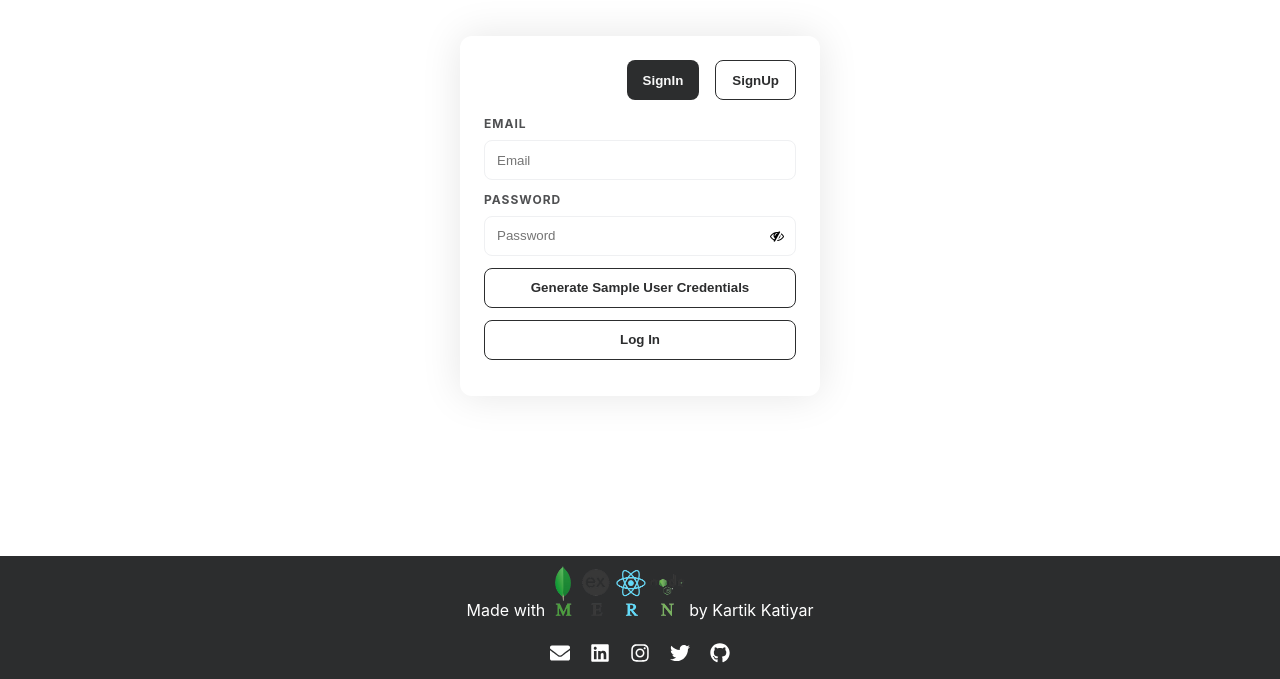
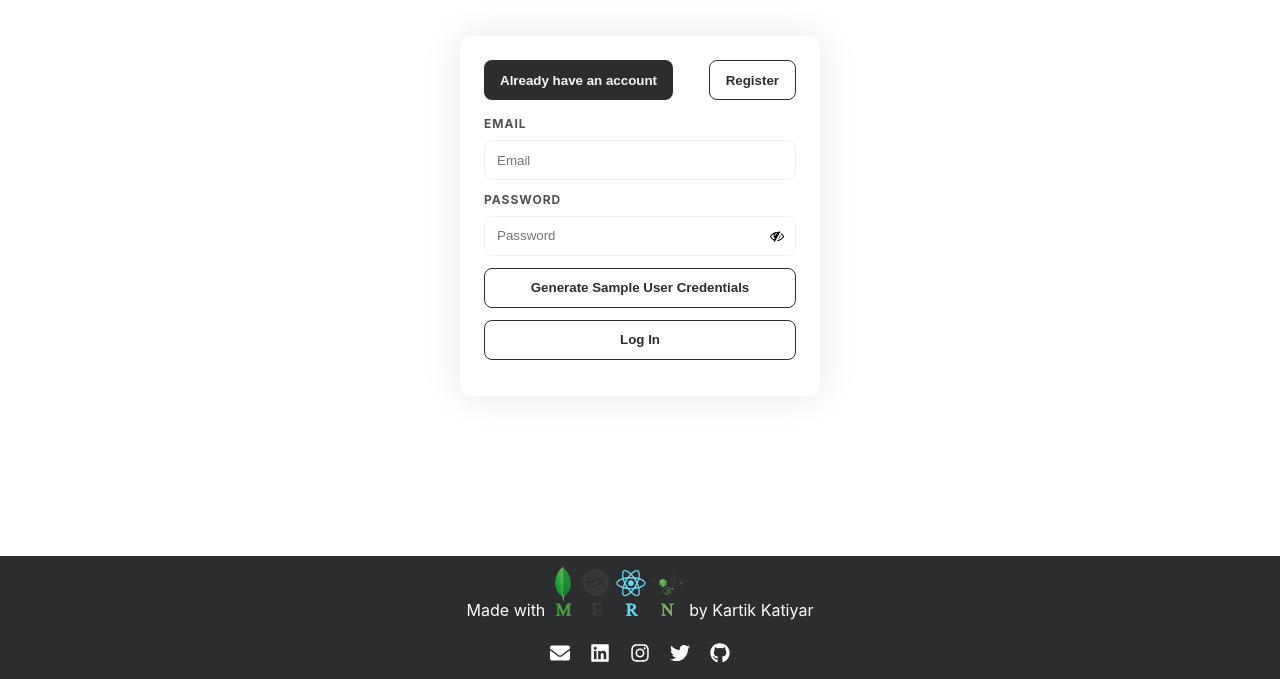
Before and after one commit to katiyarkartik0/Recipe, a React (Create React App) app in the folder client/: page / in a window 1280 px wide. Shown: the part 124-803 px from the top of the page. Built offline with nearby package versions, Linux system fonts and the light colour scheme.

Commit message:
authentication card css fix

```diff
--- a/client/src/pages/auth/authentication.css
+++ b/client/src/pages/auth/authentication.css
@@ -20,7 +20,7 @@
 .button-box {
   display: flex;
   align-items: center;
-  justify-content: end;
+  justify-content: space-between;
   gap: 16px;
 }
 
--- a/client/src/pages/auth/authenticationPage.js
+++ b/client/src/pages/auth/authenticationPage.js
@@ -18,13 +18,13 @@ const AuthenticationPage = () => {
               type="click"
               onClickEvent={() => setIsLogin(true)}
               className={isLogin ? "active-button" : "inactive-button"}
-              text="SignIn"
+              text="Already have an account"
             />
             <Button
               type="click"
               onClickEvent={() => setIsLogin(false)}
               className={isLogin ? "inactive-button" : "active-button"}
-              text="SignUp"
+              text="Register"
             />
           </div>
           {isLogin ? <LoginForm /> : <SignupForm />}
```
